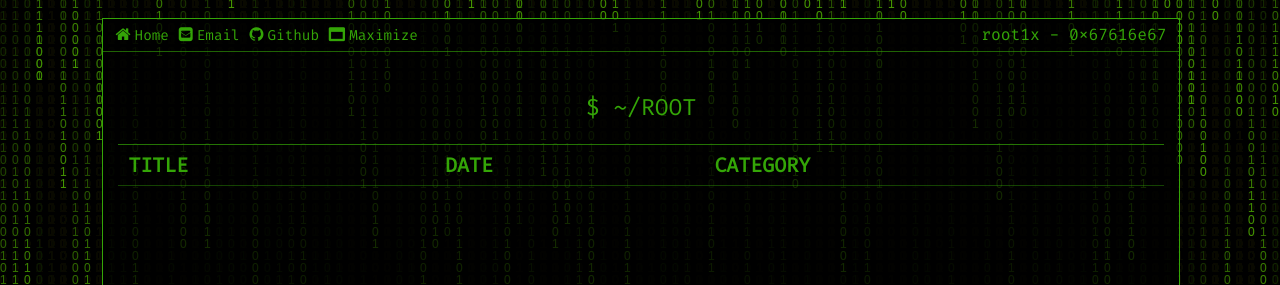
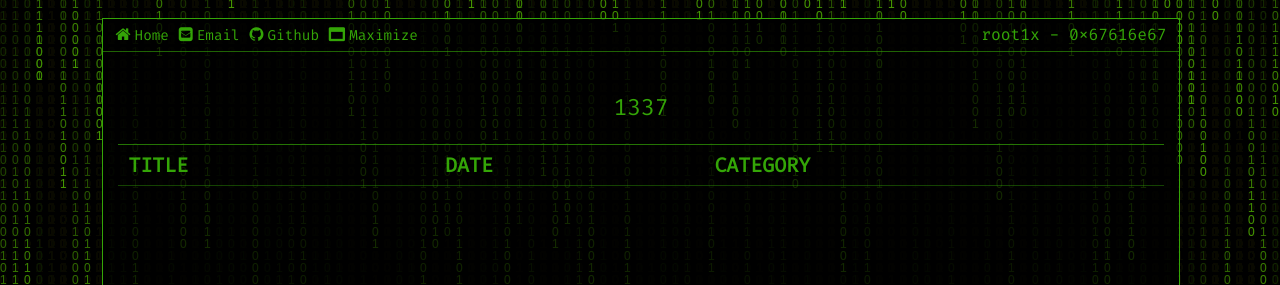
Before and after one commit to DisasBrain/blog, a Jekyll site: the page built from pages/index.md, in a window 1280 px wide. Shown: the top 285 px of the page. Built offline with Jekyll 4.4.1, drawn with Linux system fonts in a browser that asks for light colours; our own code applies the rules of GitHub Pages for plain Markdown files.

Commit message:
Update index.md

```diff
--- a/pages/index.md
+++ b/pages/index.md
@@ -10,4 +10,4 @@ toc: false
 loa: false
 ---
 
-# $ ~/root #
+# 1337
```
